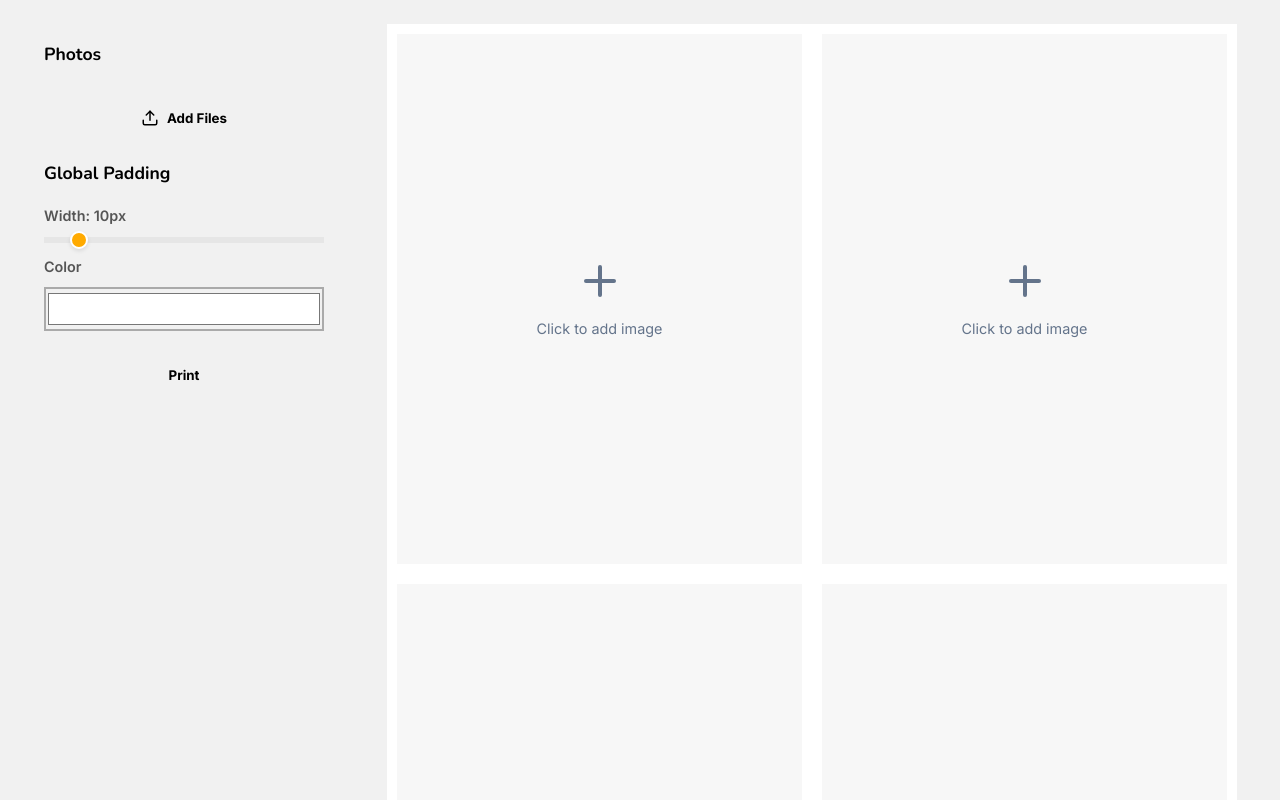
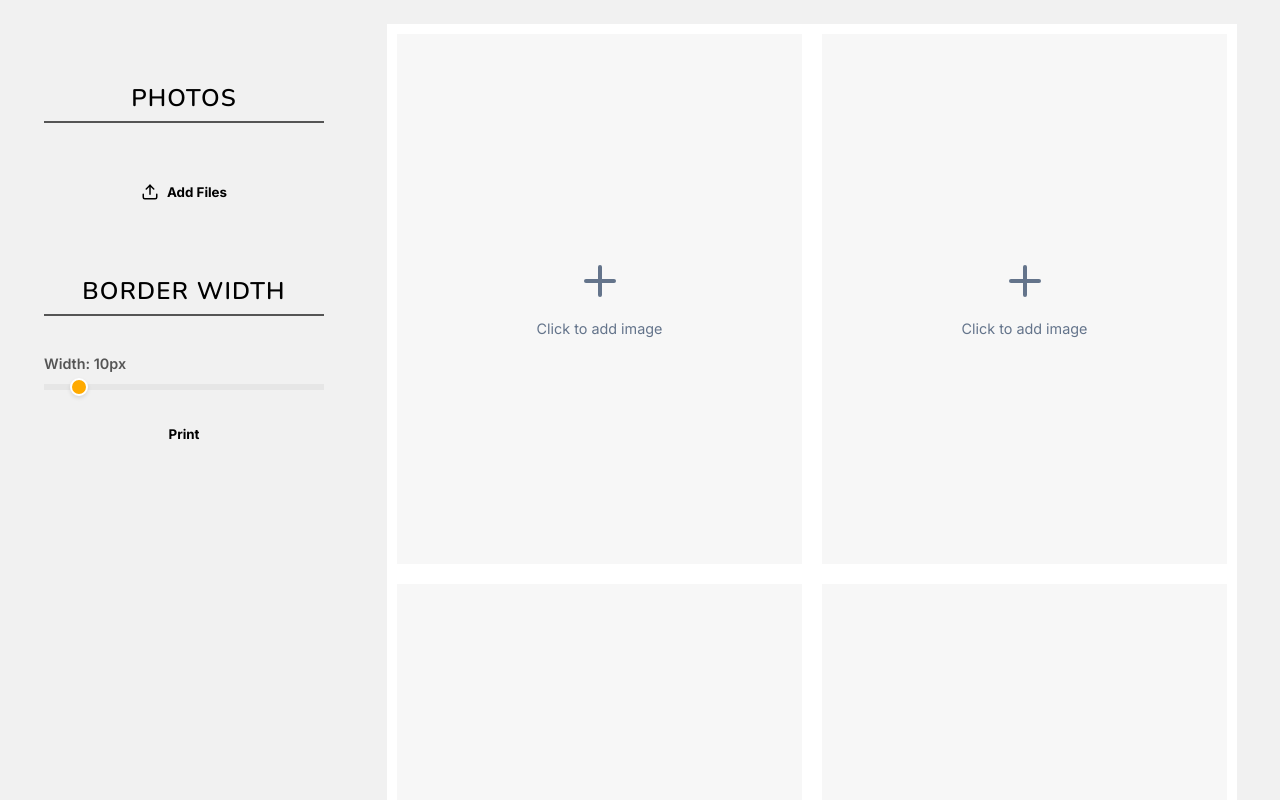
Before and after one commit to michaelthatsit/postcard-maker, a React (Vite) app: page / in a window 1280 px wide. Shown: the top 800 px of the page. Built offline with nearby package versions, Linux system fonts and the light colour scheme.

Commit message:
minor fixes.

```diff
--- a/src/App.jsx
+++ b/src/App.jsx
@@ -445,7 +445,7 @@ export default function App() {
           </section>
 
           <section className="section">
-            <h2>Global Padding</h2>
+            <h2>Border Width</h2>
             <div className="control-group">
               <label>Width: {globalPadding.width}px</label>
               <input
@@ -456,17 +456,6 @@ export default function App() {
                 onChange={(e) => setGlobalPadding(prev => ({
                   ...prev,
                   width: parseInt(e.target.value)
-                }))}
-              />
-            </div>
-            <div className="control-group">
-              <label>Color</label>
-              <input
-                type="color"
-                value={globalPadding.color}
-                onChange={(e) => setGlobalPadding(prev => ({
-                  ...prev,
-                  color: e.target.value
                 }))}
               />
             </div>
--- a/src/components/ControlsOverlay.jsx
+++ b/src/components/ControlsOverlay.jsx
@@ -22,6 +22,9 @@ export default function ControlsOverlay({ transform, gridIndex, imageId, onUpdat
             <X size={20} />
           </button>
         </div>
+
+        <section className="section">
+          <h2>Adjust</h2>
 
         <div className="control-group">
           <label>Straighten</label>
@@ -49,6 +52,7 @@ export default function ControlsOverlay({ transform, gridIndex, imageId, onUpdat
             <label>{transform.zoom}°</label>
           </div>
         </div>
+        </section>
       </div>
     </div>
   )
--- a/src/style.css
+++ b/src/style.css
@@ -620,23 +620,35 @@ header p {
 	padding: 20px;
 	display: flex;
 	flex-direction: column;
+	align-items: center;
 	gap: 24px;
 	height: fit-content;
 }
 
 .section {
+	width: 100%;
 	display: flex;
 	flex-direction: column;
+	align-items: center;
 	gap: 12px;
 }
 
 .section h2 {
-	font-size: 1.1rem;
+	font-size: 1.5rem;
+	font-weight: 600;
+	text-transform: uppercase;
+	letter-spacing: .05em;
+	border-bottom: 2px solid var(--border-color);
+	padding-bottom: .5rem;
+	margin-top: 2.5rem;
+	margin-bottom: 1.5rem;
 	color: var(--text-primary);
-	font-weight: 700;
+	text-align: center;
+	width: 100%;
 }
 
 .control-group {
+	width: 100%;
 	display: flex;
 	flex-direction: column;
 	gap: 8px;
@@ -725,9 +737,13 @@ header p {
 	font-family: 'Inter', sans-serif;
 }
 
+.btn-primary,
+.bg-secondary {
+	width: 100%;
+}
+
 .btn-primary {
 	color: var(--text-primary);
-
 }
 
 .btn-secondary {
@@ -1048,8 +1064,10 @@ header p {
 
 	.grid-cell:hover,
 	.grid-cell.hovered,
-	.grid-cell.selected {
+	.grid-cell.selected,
+	.grid-cell::after {
 		outline: none;
 		box-shadow: none;
+		border: none;
 	}
 }
```
